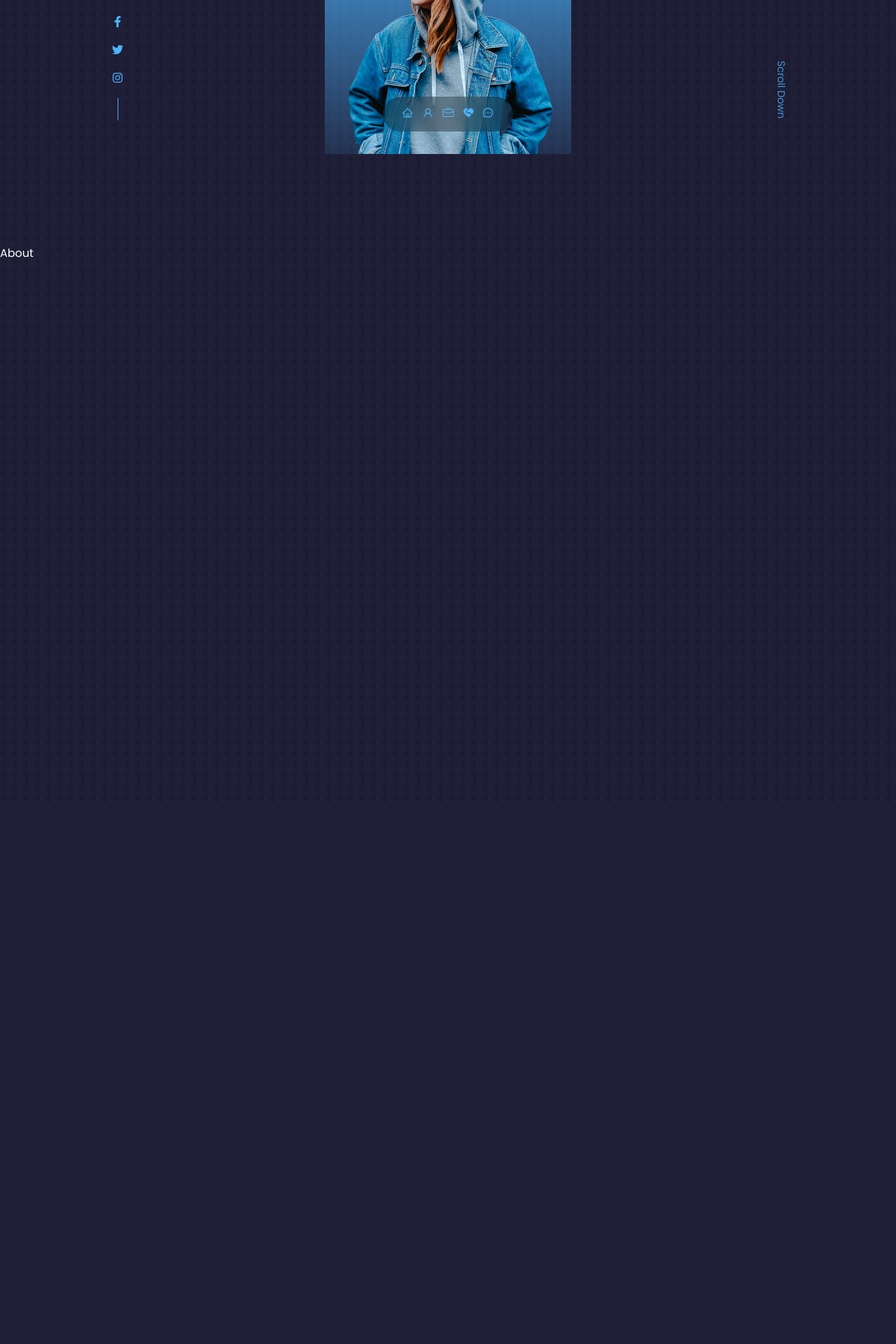
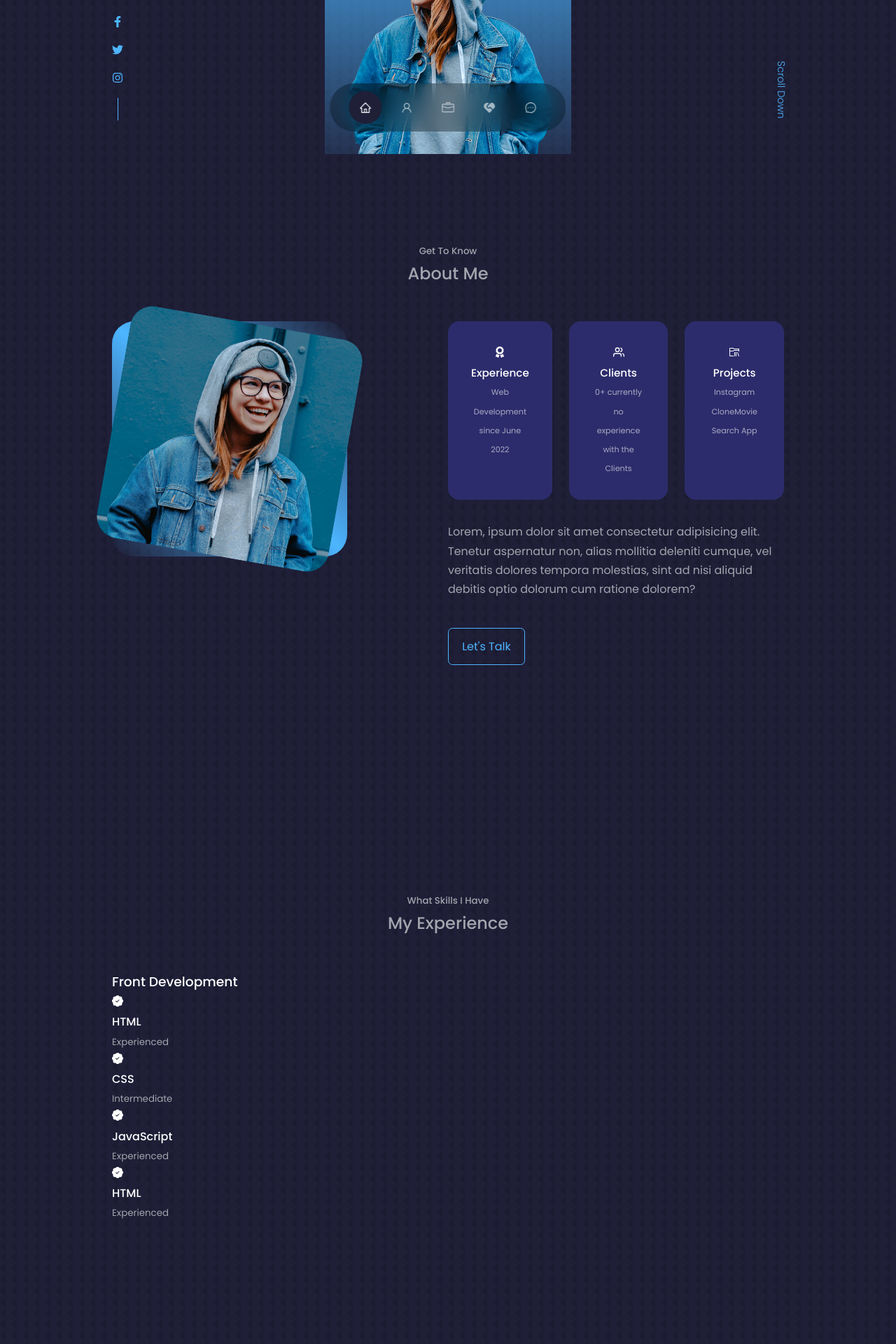
Before and after one commit to AmitxParmar/React-Portfolio, a React (Create React App) app: page / in a window 1280 px wide. Shown: the part 580-2500 px from the top of the page at 70% size. Before the commit the page ends 1728 px from the top, so only its background shows below. Built offline with nearby package versions, Linux system fonts and the light colour scheme.

Commit message:
did about section, doing experience section

```diff
--- a/src/App.jsx
+++ b/src/App.jsx
@@ -1,16 +1,26 @@
 import React from 'react';
 
 import About from './components/about/About';
+import Contact from './components/contact/Contact';
+import Experience from './components/experience/Experience';
+import Footer from './components/footer/Footer';
 import Header from './components/header/Header';
 import Nav from './components/nav/Nav';
+import Services from './components/services/Services';
+import Testimonials from './components/testimonials/Testimonials';
 
 const App = () => {
     return (
-        <div>
+        <>
             <Header />
             <Nav />
             <About />
-        </div>
+            <Experience />
+            <Services />
+            <Testimonials />
+            <Contact />
+            <Footer />
+        </>
     );
 };
 
--- a/src/components/about/About.css
+++ b/src/components/about/About.css
@@ -0,0 +1,111 @@
+.about__container {
+    display: grid;
+    grid-template-columns: 35% 50%;
+    gap: 15%;
+}
+
+.about__me {
+    width: 100%;
+    aspect-ratio: 1/1;
+    border-radius: 2rem;
+    background: linear-gradient(45deg,
+            transparent,
+            var(--color-primary),
+            transparent);
+    display: grid;
+    place-items: center;
+}
+
+.about__me-image {
+    border-radius: 2rem;
+    overflow: hidden;
+    transform: rotate(10deg);
+    transition: var(--transition);
+}
+
+.about__me-image:hover {
+    transform: rotate(0);
+}
+
+.about__cards {
+    display: grid;
+    grid-template-columns: repeat(3, 1fr);
+    gap: 1.5rem;
+}
+
+.about__card {
+    background: var(--color-bg-variant);
+    border: 1px solid transparent;
+    border-radius: 1rem;
+    padding: 2rem;
+    text-align: center;
+    transition: var(--transition)
+}
+
+.about__card:hover {
+    background: transparent;
+    border-color: var(--color-primary-variant);
+    cursor: default;
+}
+
+.about_icon {
+    color: var(--color-primary);
+    font-size: 1.4rem;
+    margin-bottom: 1rem;
+}
+
+.about__card h5 {
+    font-size: 0.95rem;
+}
+
+.about__card small {
+    font-size: 0.7rem;
+    color: var(--color-light);
+}
+
+.about__content p {
+    margin: 2rem 0 2.6rem;
+    color: var(--color-light);
+}
+
+/* Media query (Medium Devices)*/
+@media screen and (max-width:1024px) {
+    .about__container {
+        grid-template-columns: 1fr;
+        gap: 0;
+    }
+
+    .about__me {
+        width: 50%;
+        margin: 2rem auto 4rem;
+    }
+
+    .about__content p {
+        margin: 1rem 0 1.5rem;
+    }
+}
+
+/* Media query (small Devices)*/
+@media screen and (max-width:600px) {
+    .about__me {
+        width: 65%;
+        margin: 20 auto 3rem;
+    }
+
+    .about__cards {
+        grid-template-columns: 1fr 1fr;
+        gap: 1rem;
+        margin: 20px 20px;
+
+    }
+
+    .about__content {
+        text-align: center;
+    }
+
+    .about__content p {
+        margin: 1.5rem 0;
+
+    }
+
+}
--- a/src/components/about/About.jsx
+++ b/src/components/about/About.jsx
@@ -1,8 +1,61 @@
+import './About.css';
+
 import React from 'react';
+import { FaAward } from 'react-icons/fa';
+import { FiUsers } from 'react-icons/fi';
+import { VscFolderLibrary } from 'react-icons/vsc';
+
+import ME from '../../assets/me-about.jpg';
 
 const About = () => {
     return (
-        <section id='about'>About</section>
+        <section id='about'>
+            <h5>Get To Know</h5>
+            <h2>About Me</h2>
+            <div className='container about__container'>
+                <div className='about__me'>
+                    <div className='about__me-image'>
+                        <img src={ME} alt='author profile pic' />
+                    </div>
+                </div>
+                <div className='about__content'>
+                    <div className='about__cards'>
+                        <article className='about__card'>
+                            {/* ============== Experience and award icons ========================= */}
+                            <FaAward className='about__icon' />
+                            <h5>Experience</h5>
+                            <small>
+                                Web Development since June 2022
+                            </small>
+                        </article>
+                        {/* ======================== Experience #2: Clients ================================= */}
+                        <article className='about__card'>
+                            <FiUsers className='about__icon' />
+                            <h5>Clients</h5>
+                            <small>
+                                0+ currently no experience with the Clients
+                            </small>
+                        </article>
+                        {/* ======================================================================= */}
+                        <article className='about__card'>
+                            <VscFolderLibrary className='about__icon' />
+                            <h5>Projects</h5>
+                            <small>
+                                Instagram Clone
+                            </small>
+                            <small>
+                                Movie Search App
+                            </small>
+                        </article>
+                        {/* ============================================================ */}
+                    </div>
+                    <p>
+                        Lorem, ipsum dolor sit amet consectetur adipisicing elit. Tenetur aspernatur non, alias mollitia deleniti cumque, vel veritatis dolores tempora molestias, sint ad nisi aliquid debitis optio dolorum cum ratione dolorem?
+                    </p>
+                    <a href="#contact" className="btn btn-primary">Let's Talk</a>
+                </div>
+            </div>
+        </section>
     );
 };
 
--- a/src/components/contact/Contact.jsx
+++ b/src/components/contact/Contact.jsx
@@ -3,7 +3,7 @@ import React from 'react';
 const Contact = () => {
     return (
         <section id='contact'>
-
+            contact
         </section>
     );
 };
--- a/src/components/experience/Experience.jsx
+++ b/src/components/experience/Experience.jsx
@@ -1,8 +1,39 @@
-import React from 'react';
+import { BsPatchCheckFill } from 'react-icons/bs';
 
 const Experience = () => {
     return (
-        <section>Experience</section>
+        <section id='experience'>
+            <h5>What Skills I Have</h5>
+            <h2>My Experience</h2>
+
+            <div className='container experience__container'>
+                <div className='experience__frontend'>
+                    <h3>Front Development</h3>
+                    <div className='experience__content'>
+                        <article className="experience__details">
+                            <BsPatchCheckFill />
+                            <h4>HTML</h4>
+                            <small className='text-light'>Experienced</small>
+                        </article>
+                        <article className="experience__details">
+                            <BsPatchCheckFill />
+                            <h4>CSS</h4>
+                            <small className='text-light'>Intermediate</small>
+                        </article>
+                        <article className="experience__details">
+                            <BsPatchCheckFill />
+                            <h4>JavaScript</h4>
+                            <small className='text-light'>Experienced</small>
+                        </article>
+                        <article className="experience__details">
+                            <BsPatchCheckFill />
+                            <h4>HTML</h4>
+                            <small className='text-light'>Experienced</small>
+                        </article>
+                    </div>
+                </div>
+            </div>
+        </section>
     );
 };
 
--- a/src/components/footer/Footer.jsx
+++ b/src/components/footer/Footer.jsx
@@ -0,0 +1,9 @@
+import React from 'react';
+
+const Footer = () => {
+    return (
+        <div>Footer</div>
+    );
+};
+
+export default Footer;
--- a/src/components/nav/Nav.css
+++ b/src/components/nav/Nav.css
@@ -13,3 +13,22 @@ nav {
     border-radius: 3rem;
     backdrop-filter: blur(15px);
 }
+
+nav a {
+    background: transparent;
+    padding: 0.9rem;
+    border-radius: 50%;
+    display: flex;
+    color: var(--color-light);
+    font-size: 1.1rem;
+}
+
+nav a:hover {
+    background: rgba(0, 0, 0, 0.3);
+}
+
+nav a.active {
+    background: var(--color-bg);
+    color: var(--color-white);
+
+}
--- a/src/components/nav/Nav.jsx
+++ b/src/components/nav/Nav.jsx
@@ -1,18 +1,20 @@
+/* eslint-disable jsx-a11y/anchor-is-valid */
 import './Nav.css';
 
-import React from 'react';
+import { useState } from 'react';
 import { AiOutlineHome, AiOutlineMessage, AiOutlineUser } from 'react-icons/ai';
 import { BsBriefcase } from 'react-icons/bs';
 import { RiServiceFill } from 'react-icons/ri';
 
 const Nav = () => {
+    const [activeNav, setActiveNav] = useState('#');
     return (
         <nav>
-            <a href='/'><AiOutlineHome /></a>
-            <a href='#about'><AiOutlineUser /></a>
-            <a href='#experience'><BsBriefcase /></a>
-            <a href='#services'><RiServiceFill /></a>
-            <a href='#contact'><AiOutlineMessage /></a>
+            <a href='#' onClick={() => setActiveNav('#')} className={activeNav === '#' ? "active" : ''}><AiOutlineHome /></a>
+            <a href='#about' onClick={() => setActiveNav('#about')} className={activeNav === '#about' ? "active" : ''}><AiOutlineUser /></a>
+            <a href='#experience' onClick={() => setActiveNav('#experience')} className={activeNav === '#experience' ? "active" : ''}><BsBriefcase /></a>
+            <a href='#services' onClick={() => setActiveNav('#services')} className={activeNav === '#services' ? "active" : ''}><RiServiceFill /></a>
+            <a href='#contact' onClick={() => setActiveNav('#contact')} className={activeNav === '#contact' ? "active" : ''}><AiOutlineMessage /></a>
         </nav>
     );
 };
```
Also changed, not shown: src/index.css (+35 -23 lines).
